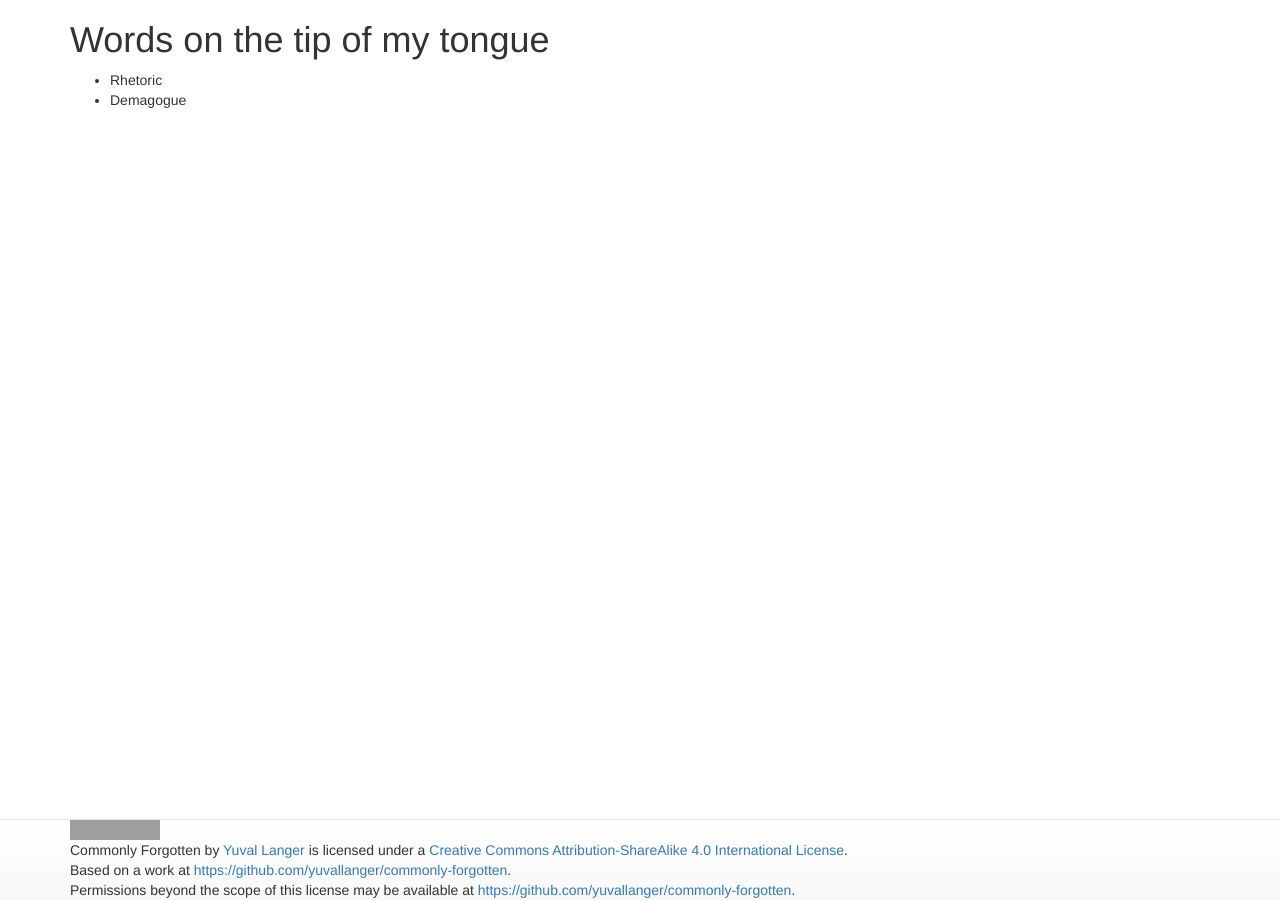
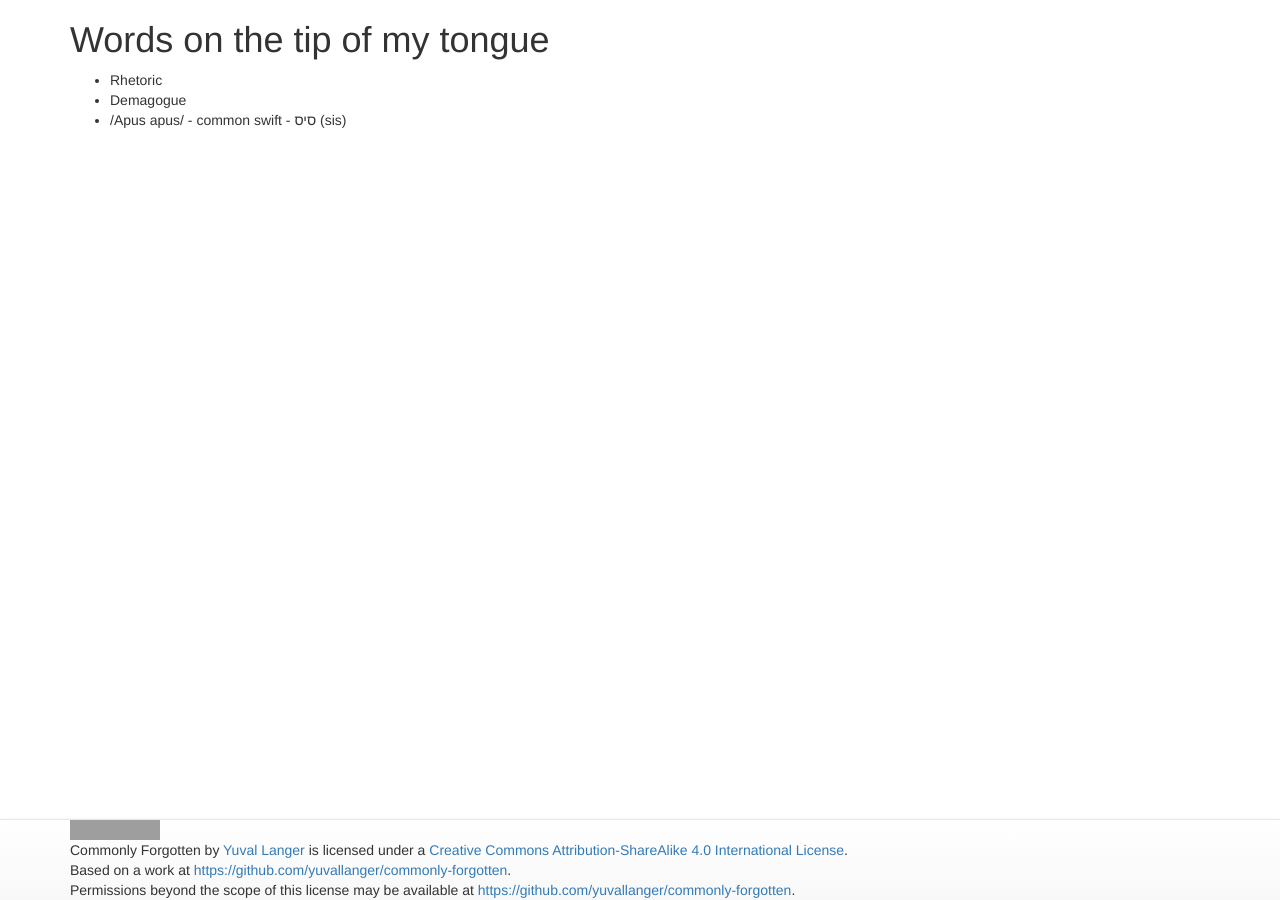
Before and after one commit to yuvallanger/yuvallanger.github.io, a Jekyll site: the page built from pages/words.md, in a window 1280 px wide. Built offline with Jekyll 4.4.1, drawn with Linux system fonts in a browser that asks for light colours; nearby versions of some CDN libraries; grey boxes are pictures that could not be loaded.

Commit message:
Adding common swift's Hebrew name: סיס (sis)

```diff
--- a/pages/words.md
+++ b/pages/words.md
@@ -7,3 +7,4 @@ layout: default
 
 * Rhetoric
 * Demagogue
+* /Apus apus/ - common swift - סיס (sis)
```
